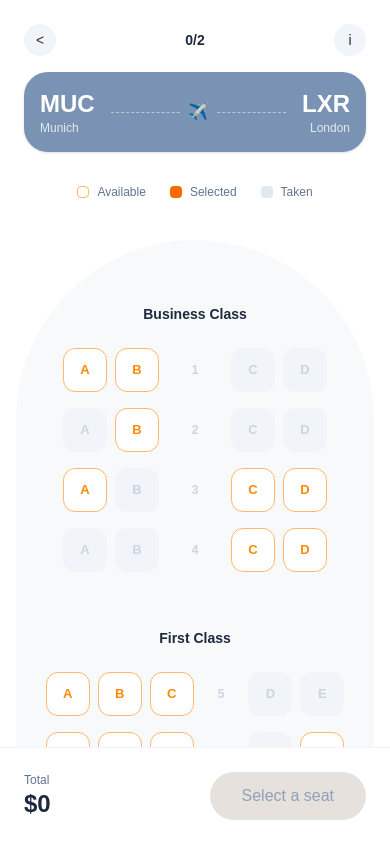
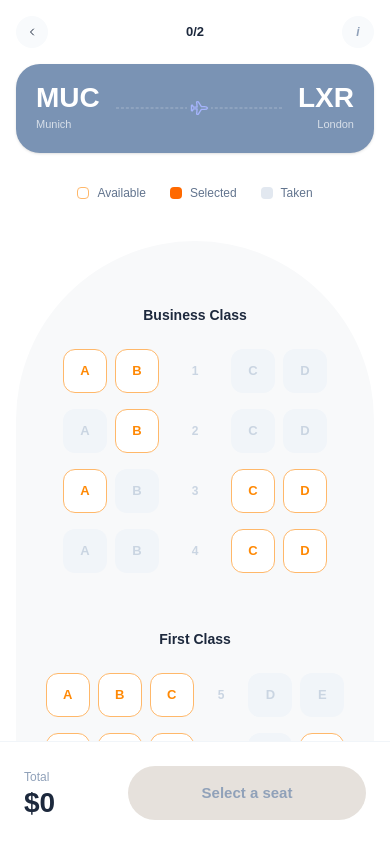
Before and after one commit to itsGabo22/ResponsiveAerial, a Next.js app: page / in a window 390 px wide. Built offline with nearby package versions, Linux system fonts and the light colour scheme.

Commit message:
fix: match exact mobile target styles for footer button width and header icons/animations

```diff
--- a/src/app/components/MobileHeader.tsx
+++ b/src/app/components/MobileHeader.tsx
@@ -1,6 +1,7 @@
 "use client";
 
 import React from "react";
+import { motion } from "framer-motion";
 
 interface MobileHeaderProps {
   selectedCount: number;
@@ -8,34 +9,45 @@ interface MobileHeaderProps {
 
 export default function MobileHeader({ selectedCount }: MobileHeaderProps) {
   return (
-    <div className="flex lg:hidden flex-col p-6 pb-2 shrink-0">
+    <div className="flex lg:hidden flex-col p-4 pb-2 shrink-0">
       <div className="flex items-center justify-between mb-4 text-slate-800">
-        <button className="w-8 h-8 rounded-full bg-slate-100 flex items-center justify-center text-sm font-medium">
-          &lt;
+        <button className="w-8 h-8 rounded-full bg-slate-50 flex items-center justify-center text-sm font-medium">
+          <svg width="12" height="12" viewBox="0 0 24 24" fill="none" stroke="currentColor" strokeWidth="2" strokeLinecap="round" strokeLinejoin="round">
+            <path d="M15 18l-6-6 6-6" />
+          </svg>
         </button>
-        <span className="text-sm font-semibold">{selectedCount}/2</span>
-        <button className="w-8 h-8 rounded-full bg-slate-100 flex items-center justify-center text-sm font-medium">
-          i
+        <span className="text-[13px] font-bold text-slate-800">{selectedCount}/2</span>
+        <button className="w-8 h-8 rounded-full bg-slate-50 flex items-center justify-center text-sm font-medium">
+          <span className="font-bold text-slate-400 text-xs italic">i</span>
         </button>
       </div>
 
-      <div className="bg-[#7A93B4] rounded-[24px] p-4 text-white flex items-center justify-between relative shadow-sm">
+      <div className="bg-[#7A93B4] rounded-[24px] p-5 text-white flex items-center justify-between relative shadow-sm">
         <div className="flex flex-col">
-          <span className="text-2xl font-bold">MUC</span>
-          <span className="text-xs text-slate-200">Munich</span>
+          <span className="text-[28px] font-bold leading-none mb-1">MUC</span>
+          <span className="text-[11px] text-white/70 font-medium">Munich</span>
         </div>
 
         {/* Route Line */}
-        <div className="flex-1 mx-4 flex items-center relative">
-          <div className="w-full h-[1px] border-t border-dashed border-white/50 relative"></div>
-          <span className="absolute left-1/2 -translate-x-1/2 bg-[#7A93B4] px-2 text-white">
-            ✈️
-          </span>
+        <div className="flex-1 mx-4 flex items-center relative h-6">
+          <div className="w-full h-[1px] border-t border-dashed border-white/30 absolute top-1/2 -translate-y-1/2"></div>
+
+          <motion.div
+            className="absolute top-1/2 -translate-y-1/2 bg-[#7A93B4] px-1"
+            initial={{ left: "0%" }}
+            animate={{ left: "50%" }}
+            transition={{ duration: 2, ease: "easeInOut" }}
+            style={{ x: "-50%" }}
+          >
+            <svg width="16" height="16" viewBox="0 0 24 24" fill="none" stroke="#a5b4fc" strokeWidth="2" strokeLinecap="round" strokeLinejoin="round" className="rotate-45">
+              <path d="M17.8 19.2 16 11l3.5-3.5C21 6 21.5 4 21 3c-1-.5-3 0-4.5 1.5L13 8 4.8 6.2c-.5-.1-.9.2-1.1.6L3 8l6 5-4 4-3-1-1 1 3 3 3 3 1-1-1-3 4-4 5 6l1.2-.7c.4-.2.7-.6.6-1.1z"/>
+            </svg>
+          </motion.div>
         </div>
 
         <div className="flex flex-col text-right">
-          <span className="text-2xl font-bold">LXR</span>
-          <span className="text-xs text-slate-200">London</span>
+          <span className="text-[28px] font-bold leading-none mb-1">LXR</span>
+          <span className="text-[11px] text-white/70 font-medium">London</span>
         </div>
       </div>
     </div>
--- a/src/app/components/MobileStickyFooter.tsx
+++ b/src/app/components/MobileStickyFooter.tsx
@@ -10,12 +10,12 @@ interface MobileStickyFooterProps {
 export default function MobileStickyFooter({ totalPrice, hasSelection }: MobileStickyFooterProps) {
   return (
     <div className="flex lg:hidden items-center justify-between p-6 border-t border-slate-100 bg-white shrink-0">
-      <div className="flex flex-col">
-        <span className="text-xs text-slate-500 font-medium">Total</span>
-        <span className="text-2xl font-bold text-slate-800">${totalPrice}</span>
+      <div className="flex flex-col w-[80px]">
+        <span className="text-xs text-slate-400 font-medium pb-1">Total</span>
+        <span className="text-[28px] leading-none font-bold text-slate-800">${totalPrice}</span>
       </div>
       <button
-        className={`px-8 py-3 rounded-full font-medium transition-colors ${
+        className={`flex-1 ml-6 py-4 rounded-full font-semibold transition-colors text-[15px] ${
           hasSelection
             ? "bg-slate-800 text-white hover:bg-slate-700"
             : "bg-[#E6E1DC] text-slate-400 cursor-not-allowed"
```
